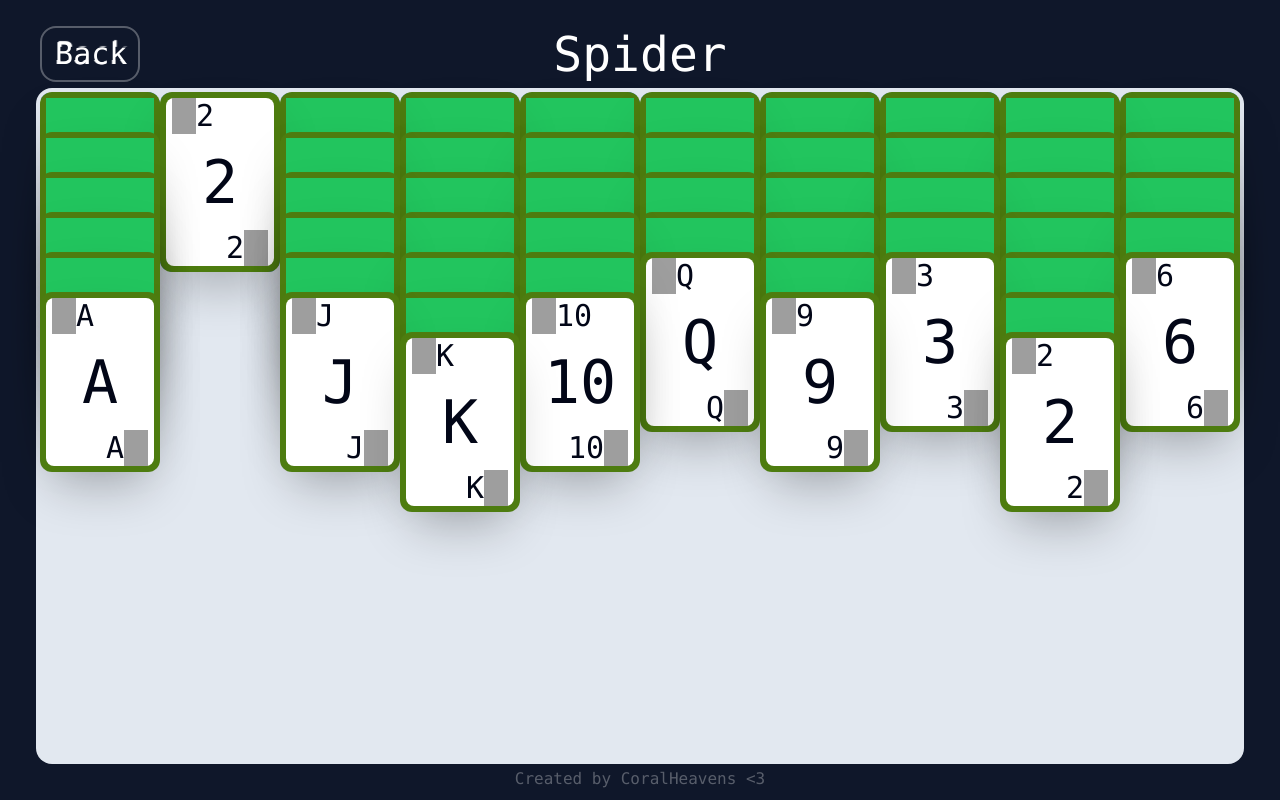
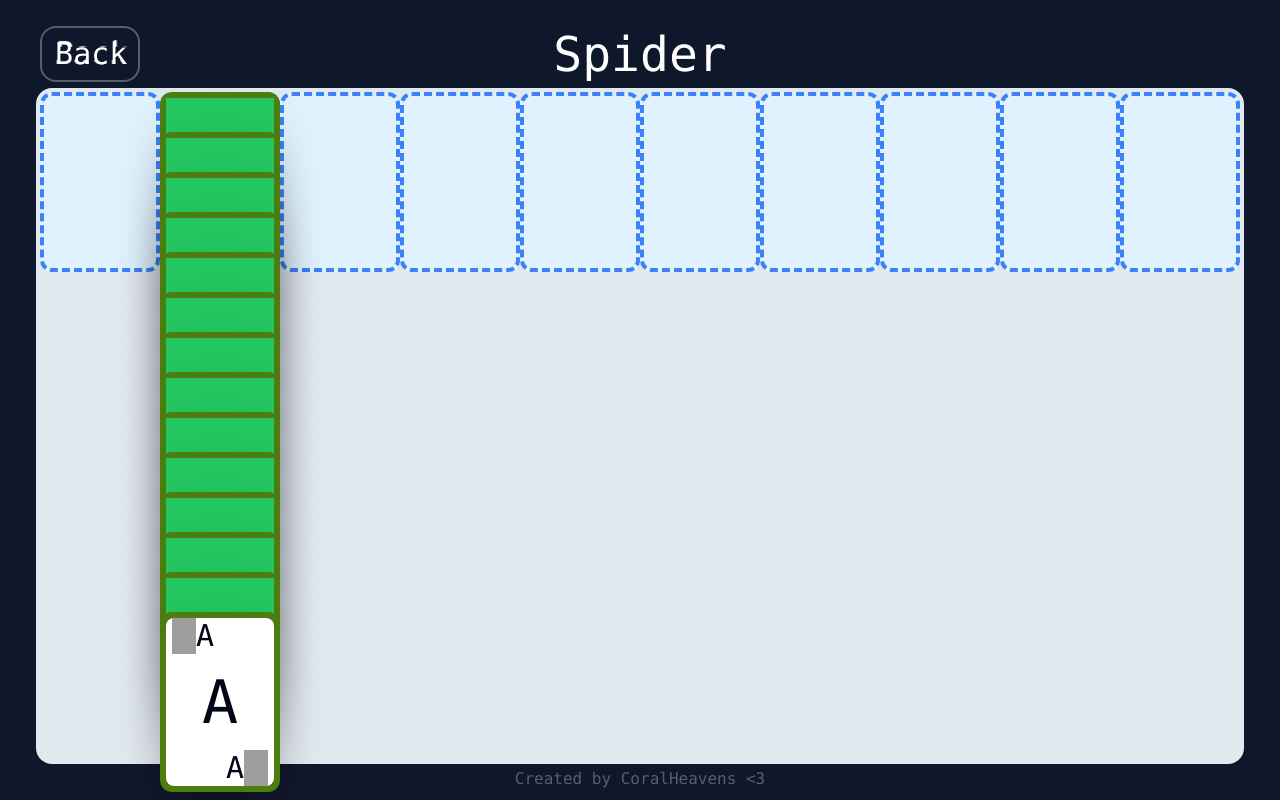
Before and after one commit to CoralHeavens/solid-solitaire, a React (Create React App) app: page / in a window 1280 px wide. Both pictures are taken after a click on the button "Spider". Built offline with nearby package versions, Linux system fonts and the light colour scheme; grey boxes are pictures that could not be loaded.

Commit message:
Added lock for areas Added if area has set checker

```diff
--- a/src/components/CardElements.jsx
+++ b/src/components/CardElements.jsx
@@ -14,7 +14,10 @@ const CardElements = ({
     stayVisible,
     showOnlyLast,
     freeMove,
+    lockOnSet,
+    setLength,
     onAreaUpdate,
+    cardClassName,
     children = []
 }) => {
     const cards = useCards();
@@ -29,6 +32,9 @@ const CardElements = ({
                 showOnlyLast={showOnlyLast}
                 stayVisible={stayVisible}
                 freeMove={freeMove}
+                lockOnSet={lockOnSet}
+                setLength={setLength}
+                cardClassName={cardClassName}
                 onAreaUpdate={onAreaUpdate}
             >
                 {children[0] ?? <Card />}
--- a/src/components/CardWrapper.jsx
+++ b/src/components/CardWrapper.jsx
@@ -7,14 +7,18 @@ import useEcho from "../hooks/useEcho";
 import useMove from "../hooks/useMove";
 import { usePresets } from "../context/presetsContext";
 import useLock from "../hooks/useLock";
+import joinClassNames from "../helpers/joinClassNames";
 
 const CardWrapper = ({
     stageWrapper,
     card,
+    cardClassName,
     comparisonKey,
     stayVisible,
     showOnlyLast,
     freeMove,
+    lockOnSet,
+    setLength,
     onAreaUpdate,
     children
 }) => {
@@ -25,7 +29,7 @@ const CardWrapper = ({
     const area = useAreas()[areaId];
 
     const isHidden = useLock({
-        state: area.cardIds.at(-1) !== id,
+        state: !area.isLocked && area.cardIds.at(-1) !== id,
         lockValue: false,
         skipLock: !stayVisible
     });
@@ -90,6 +94,8 @@ const CardWrapper = ({
             from: area.id,
             to: echoAll(e.clientX, e.clientY, area.id),
             key: freeMove ? undefined : comparisonKey,
+            lockOnSet,
+            setLength,
             callback: onAreaUpdate
         });
 
@@ -103,9 +109,12 @@ const CardWrapper = ({
         <div
             ref={cardRef}
             style={isDragged ? dragStyle : areaStyle}
-            className='bg-lime-700 card-wrapper'
+            className={joinClassNames(
+                'bg-lime-700 card-wrapper',
+                cardClassName
+            )}
             onClick={(e) => {
-                if (!isHidden) {
+                if (!isHidden && !area.isLocked) {
                     isDragged ? dropCard(e) : takeCard()
                 }
             }}
--- a/src/components/ReactCardEngine.jsx
+++ b/src/components/ReactCardEngine.jsx
@@ -8,6 +8,7 @@ import Cursor from "./Cursor";
 
 const ReactCardEngine = ({
     className,
+    cardClassName,
     areas,
     cards,
     cardsPresetKey,
@@ -19,6 +20,8 @@ const ReactCardEngine = ({
     children,
     randomDistribution,
     equalDistribution,
+    lockOnSet,
+    setLength,
     onAreaUpdate,
 }) => (
     <CursorContextStore.Provider>
@@ -38,6 +41,9 @@ const ReactCardEngine = ({
                         freeMove={freeMove}
                         randomDistribution={randomDistribution}
                         equalDistribution={equalDistribution}
+                        lockOnSet={lockOnSet}
+                        setLength={setLength}
+                        cardClassName={cardClassName}
                         onAreaUpdate={onAreaUpdate}
                     >
                         {children}
--- a/src/components/Spider.jsx
+++ b/src/components/Spider.jsx
@@ -1,6 +1,6 @@
 import React from "react";
 import ReactCardEngine from "./ReactCardEngine";
-import arrayToObject from '../helpers/arrayToObject';
+// import arrayToObject from '../helpers/arrayToObject';
 import getShuffledBlankArray from "../helpers/getShuffledBlankArray";
 
 const Spider = () => {
@@ -19,11 +19,13 @@ const Spider = () => {
         <ReactCardEngine
             className={'field bg-slate-200'}
             areas={AREAS}
-            cards={CARDS.slice(0, 54)}
+            // cards={CARDS.slice(0, 54)}
+            cards={Array.from({length: 14}).map((_, index) => ({ cardType: index, areaId: 'area_1' }))}
             compareWeights
             showOnlyLast
             stayVisible
             randomDistribution
+            lockOnSet
             onAreaUpdate={onAreaUpdate}
         >
             { /*
--- a/src/components/StageWrapper.jsx
+++ b/src/components/StageWrapper.jsx
@@ -27,6 +27,9 @@ const StageWrapper = ({
     showOnlyLast = false,
     randomDistribution = false,
     equalDistribution = false,
+    lockOnSet = false,
+    setLength = 13,
+    cardClassName,
     onAreaUpdate = () => {},
     children,
 }) => {
@@ -94,6 +97,8 @@ const StageWrapper = ({
             from: fromAreaId,
             to: toAreaId,
             key: freeMove ? undefined : comparisonKey,
+            lockOnSet,
+            setLength,
             callback: onAreaUpdate
         })
 
@@ -112,6 +117,18 @@ const StageWrapper = ({
     global.getArea = (id) => {
         if (!id)  return globalAreas;
         return globalAreas[id];
+    }
+
+    global.lockArea = (id) => {
+        if (!id) return undefined;
+        updateAreas(state => ({
+            ...state,
+            [id]: {
+                ...state[id],
+                isLocked: !state[id].isLocked
+            }
+        }));
+        return id;
     }
 
     useEffect(() => {
@@ -163,6 +180,9 @@ const StageWrapper = ({
                 stayVisible={stayVisible}
                 showOnlyLast={showOnlyLast}
                 freeMove={freeMove}
+                lockOnSet={lockOnSet}
+                setLength={setLength}
+                cardClassName={cardClassName}
                 onAreaUpdate={onAreaUpdate}
             >
                 {children}
--- a/src/data/default/cards.json
+++ b/src/data/default/cards.json
@@ -1,4 +1,11 @@
 [
+    {
+        "id": "ace",
+        "label": "A",
+        "img": "",
+        "category": "diamonds",
+        "weight": 1
+    },
     {
         "id": "two",
         "label": "2",
@@ -83,14 +90,14 @@
         "category": "diamonds",
         "weight": 13
     },
+
     {
         "id": "ace",
         "label": "A",
         "img": "",
-        "category": "diamonds",
-        "weight": 14
+        "category": "hearts",
+        "weight": 1
     },
-
     {
         "id": "two",
         "label": "2",
@@ -175,14 +182,14 @@
         "category": "hearts",
         "weight": 13
     },
+
     {
         "id": "ace",
         "label": "A",
         "img": "",
-        "category": "hearts",
-        "weight": 14
+        "category": "clubs",
+        "weight": 1
     },
-
     {
         "id": "two",
         "label": "2",
@@ -267,14 +274,14 @@
         "category": "clubs",
         "weight": 13
     },
+
     {
         "id": "ace",
         "label": "A",
         "img": "",
-        "category": "clubs",
-        "weight": 14
+        "category": "spades",
+        "weight": 1
     },
-
     {
         "id": "two",
         "label": "2",
@@ -358,12 +365,5 @@
         "img": "",
         "category": "spades",
         "weight": 13
-    },
-    {
-        "id": "ace",
-        "label": "A",
-        "img": "",
-        "category": "spades",
-        "weight": 14
     }
 ]
--- /dev/null
+++ b/src/helpers/checkSequence.js
@@ -0,0 +1,36 @@
+export const checkSequence = (array, key = 'weight') => {
+    let isSequence = true;
+    array.reduce((prev, value) => {
+        if (value[key] - prev !== 1) {
+            isSequence = false;
+        }
+        return value[key];
+    }, 0)
+    return isSequence;
+}
+
+export const checkSame = (array, key = 'category') => {
+    let isSame = true;
+    array.reduce((prev, value) => {
+        if (value[key] !== prev) {
+            isSame = false;
+        }
+        return value[key];
+    }, array[0][key]);
+    return isSame;
+}
+
+export const checkCardSet = (cardIds, setLength, allItems, presets) => {
+    const cards = cardIds.map(id => allItems[id]).map(({ cardType }) => presets[cardType]);
+
+    // Check set length
+    if (cards.length !== setLength) return false;
+
+    // Check set category
+    if (!checkSame(cards)) return false;
+
+    // Check set sequence
+    if (!checkSequence(cards.reverse())) return false;
+
+    return true;
+}
--- a/src/hooks/useMove.js
+++ b/src/hooks/useMove.js
@@ -1,6 +1,8 @@
 import { useAreas, useUpdateAreas } from "../context/areasContext";
 import { useCards, useUpdateCards } from "../context/cardsContext";
 import { usePresets } from "../context/presetsContext";
+import { checkCardSet } from "../helpers/checkSequence";
+import usePush from "./usePush";
 
 const useMove = () => {
     const updateCards = useUpdateCards();
@@ -8,6 +10,8 @@ const useMove = () => {
     const areas = useAreas();
     const cards = useCards();
     const { data: presets, compareWeights: useWeight } = usePresets();
+
+    const { pushToAreaCardIds } = usePush();
 
     const updateCardsAreaId = (items, areaId) => (
         updateCards(state => {
@@ -17,28 +21,20 @@ const useMove = () => {
         })
     );
 
-    const pushToAreaCardIds = (items, areaId) => (
-        updateAreas(state => (
-            {
-                ...state,
-                [areaId]: {
-                    ...state[areaId],
-                    cardIds: [...state[areaId].cardIds, ...items]
-                }
-            }
-        ))
-    )
-
-    const cutFromAreaCards = (items, id) => (
-        updateAreas(state => (
-            {
+    const cutFromAreaCards = (items, id, lockOnSet, setLength) => (
+        updateAreas(state => {
+            const newCardIds = state[id].cardIds.filter(cardId => items.indexOf(cardId) === -1);
+            const isSet = checkCardSet(newCardIds, setLength, cards, presets);
+            return {
                 ...state,
                 [id]: {
                     ...state[id],
-                    cardIds: state[id].cardIds.filter(cardId => items.indexOf(cardId) === -1)
+                    cardIds: newCardIds,
+                    isSet,
+                    isLocked: lockOnSet && isSet
                 }
             }
-        ))
+        })
     )
 
     const compareCards = ({
@@ -58,20 +54,23 @@ const useMove = () => {
     }
 
     const moveCards = ({
-        items, from, to, key, callback = () => {}
+        items, from, to, key, lockOnSet, setLength, callback = () => {}
     }) => {
         if (from === to) return;
         if (!items) items = areas[from].cardIds;
 
-        const isAppliable = compareCards({
-            fromId: items[0],
-            toId: areas[to].cardIds.at(-1),
-            key
-        });
+
+        const isAppliable = (!areas[from].isLocked && !areas[to].isLocked) && (
+            compareCards({
+                fromId: items[0],
+                toId: areas[to].cardIds.at(-1),
+                key
+            })
+        );
 
         if (isAppliable) {
-            cutFromAreaCards(items, from);
-            pushToAreaCardIds(items, to);
+            cutFromAreaCards(items, from, lockOnSet, setLength);
+            pushToAreaCardIds(items, to, cards, lockOnSet, setLength);
             updateCardsAreaId(items, to);
 
             callback({
--- a/src/hooks/usePush.js
+++ b/src/hooks/usePush.js
@@ -1,6 +1,8 @@
 import { useCallback } from "react";
 import { useAreas, useUpdateAreas } from "../context/areasContext";
 import { useCards, useUpdateCards } from "../context/cardsContext";
+import { checkCardSet } from "../helpers/checkSequence";
+import { usePresets } from "../context/presetsContext";
 
 const usePush = () => {
     const updateAreas = useUpdateAreas();
@@ -8,6 +10,7 @@ const usePush = () => {
     const globalAreas = useAreas();
     const globalCards = useCards();
     const areasAmount = Object.keys(globalAreas).length;
+    const { data: presets } = usePresets();
 
     const generateAreas = ({
         newAreas = [],
@@ -20,7 +23,9 @@ const usePush = () => {
                 [id]: {
                     ...area,
                     id,
-                    cardIds: []
+                    cardIds: [],
+                    isLocked: false,
+                    isSet: false,
                 }
             }
         }, {})
@@ -66,8 +71,24 @@ const usePush = () => {
         ))
     }, [updateAreas]);
 
+    const pushToAreaCardIds = useCallback((items, areaId, cards, lockOnSet, setLength) => (
+        updateAreas(state => {
+            const newCardIds = [...state[areaId].cardIds, ...items];
+            const isSet = checkCardSet(newCardIds, setLength, cards, presets);
+            return {
+                ...state,
+                [areaId]: {
+                    ...state[areaId],
+                    cardIds: newCardIds,
+                    isSet,
+                    isLocked: lockOnSet && isSet,
+                }
+            }
+        })
+    ), [updateAreas, presets]);
+
     const pushCards = useCallback(
-        (newCards = [], randomDistribution = false, equalDistribution = false) => {
+        (newCards = [], randomDistribution = false, equalDistribution = false, lockOnSet, setLength) => (
             updateCards(state => (
                 {
                     ...state,
@@ -77,24 +98,12 @@ const usePush = () => {
                         randomDistribution,
                         equalDistribution,
                         callback: (areaId, cardId) => {
-                        updateAreas(state => {
-                            const cardIds = state[areaId]?.cardIds ?? [];
-                            return {
-                                ...state,
-                                [areaId]: {
-                                    ...state[areaId],
-                                    cardIds: [
-                                        ...cardIds,
-                                        cardId
-                                    ]
-                                }
-                            }
-                        })
+                            pushToAreaCardIds([cardId], areaId, state, lockOnSet, setLength);
                         }
                     })
                 }
             ))
-    }, [updateCards, updateAreas, generateCards]);
+        ), [updateCards, generateCards, pushToAreaCardIds]);
 
     const initialPush = useCallback(({
         newAreas,
@@ -120,7 +129,7 @@ const usePush = () => {
         updateCards(cards);
     }, [updateAreas, updateCards, generateCards, areasAmount, globalAreas, globalCards])
 
-    return { pushAreas, pushCards, initialPush }
+    return { pushAreas, pushCards, initialPush, pushToAreaCardIds }
 }
 
 export default usePush;
```
Also changed, not shown: 1 other file (tests, documents, lock files or other folders). Lines whose indentation alone changed are shown as unchanged.
